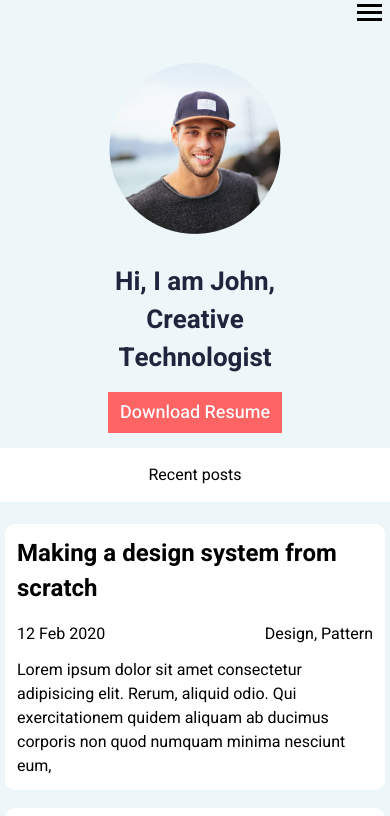
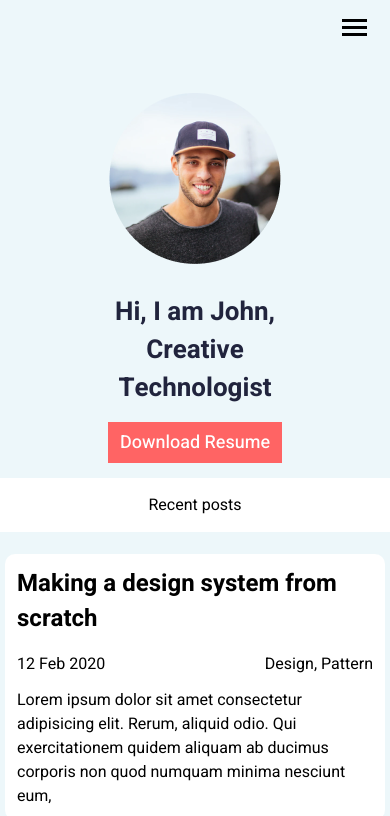
Before and after one commit to COOL26/portfolio-homepage-practice, a plain HTML site: page index.html in a window 390 px wide. Shown: the top 816 px of the page. Drawn offline with Linux system fonts and the light colour scheme.

Commit message:
correct the location of hamburger icon

```diff
--- a/style.css
+++ b/style.css
@@ -20,6 +20,10 @@ header {
   display: flex;
   justify-content: flex-end;
   align-items: center;
+}
+
+header #mobile {
+  margin: 15px;
 }
 
 header #mobile .bars {
```
